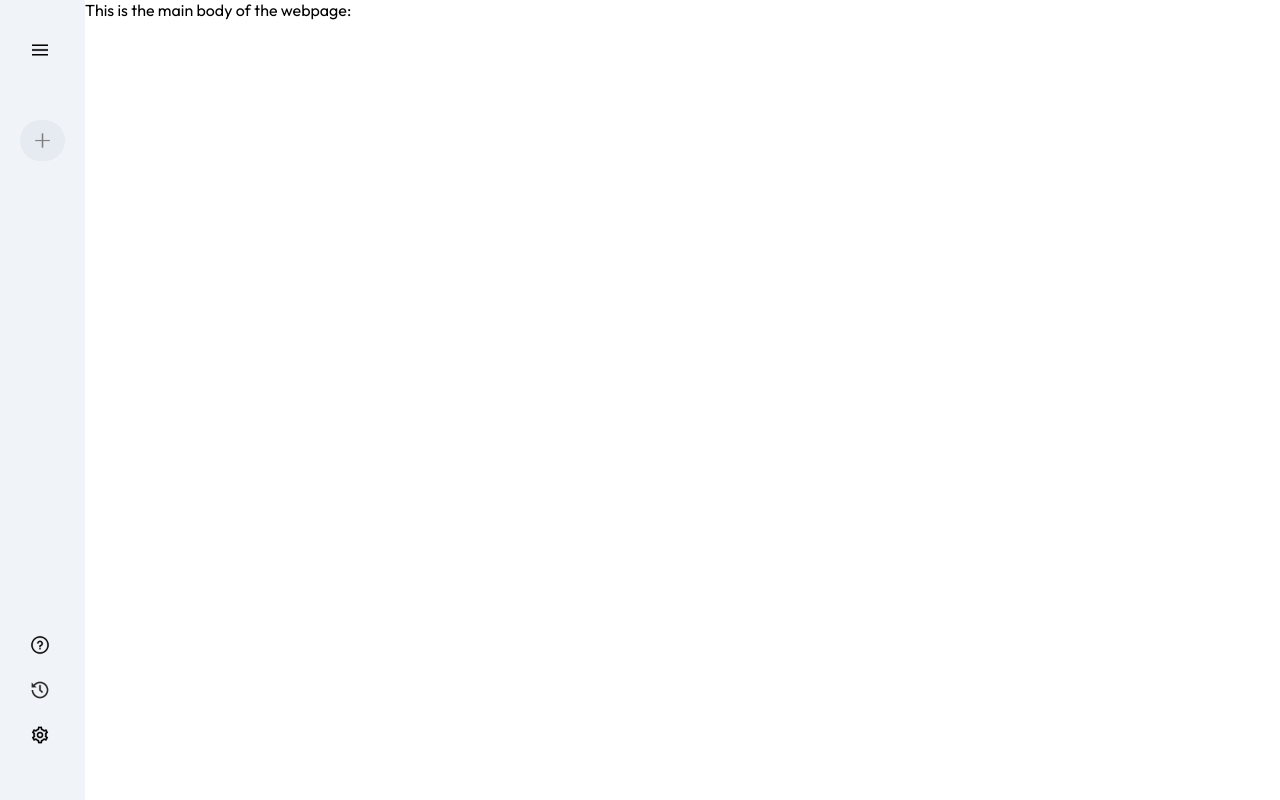
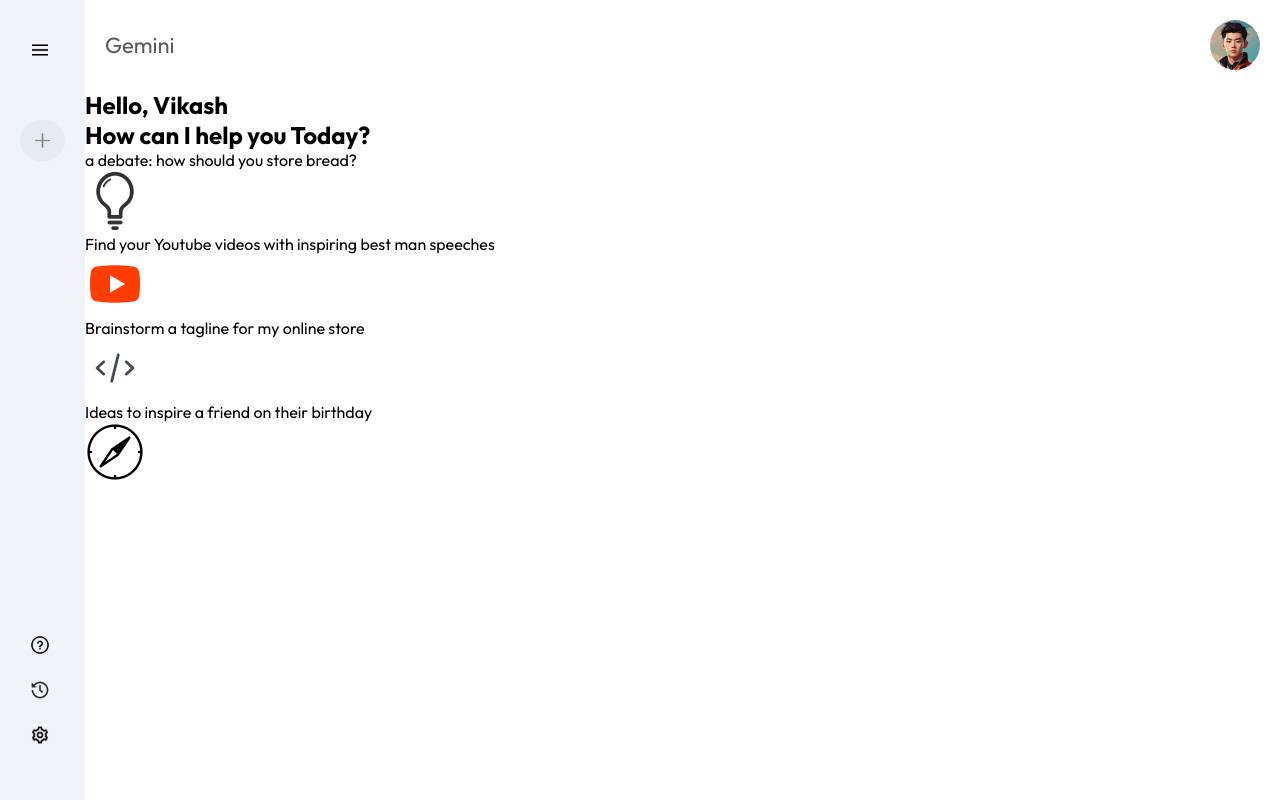
Before and after one commit to Vikash-thak12/My_Projects, a React (Vite) app in the folder Gemini-Clone/Gemini-Clone/: page / in a window 1280 px wide. Built offline with nearby package versions, Linux system fonts and the light colour scheme.

Commit message:
added cards and text for main page

```diff
--- a/Gemini-Clone/Gemini-Clone/src/App.jsx
+++ b/Gemini-Clone/Gemini-Clone/src/App.jsx
@@ -1,5 +1,5 @@
 import React from 'react';
-import Sidebar from './component/Sidebar/Sidebar'
+import Sidebar from './component/Sidebar/Sidebar';
 import Main from './component/Main/Main';
 
 const App = () => {
--- a/Gemini-Clone/Gemini-Clone/src/component/Main/Main.css
+++ b/Gemini-Clone/Gemini-Clone/src/component/Main/Main.css
@@ -0,0 +1,23 @@
+.main-container
+{
+    flex: 1;
+    min-height: 100vh;
+    padding-bottom: 15vh;
+    position: relative;
+
+}
+.header
+{
+    /* width: 100%; */
+    display: flex;
+    align-items: center;
+    justify-content: space-between;
+    font-size: 22px;
+    padding: 20px;
+    color: #585858;
+}
+
+.header img{
+    border-radius: 50%;
+    width: 50px;
+}
--- a/Gemini-Clone/Gemini-Clone/src/component/Main/Main.jsx
+++ b/Gemini-Clone/Gemini-Clone/src/component/Main/Main.jsx
@@ -1,9 +1,39 @@
 import React from 'react';
+import './Main.css';
+import { assets } from '../../assets/assets';
 
 const Main = () => {
   return (
-    <div>
-        This is the main body of the webpage:
+    <div className='main-container'>
+      <div className="header">
+        <p>Gemini</p>
+        <img src={assets.user_icon} alt="" />
+      </div>
+
+      <div className="middle">
+        <div className="text">
+          <h2><span>Hello, Vikash</span></h2>
+          <h2>How can I help you Today?</h2>
+        </div>
+        <div className="cards">
+          <div className="card">
+            <p> a debate: how should you store bread?</p>
+            <img src={assets.bulb_icon} alt="" />
+          </div>
+          <div className="card">
+            <p>Find your Youtube videos with inspiring best man speeches</p>
+            <img src={assets.youtube_icon} alt="" />
+          </div>
+          <div className="card">
+            <p>Brainstorm a tagline for my online store</p>
+            <img src={assets.code_icon} alt="" />
+          </div>
+          <div className="card">
+            <p>Ideas to inspire a friend on their birthday</p>
+            <img src={assets.compass_icon} alt="" />
+          </div>
+        </div>
+      </div>
     </div>
   );
 };
--- a/Gemini-Clone/Gemini-Clone/src/component/Sidebar/Sidebar.css
+++ b/Gemini-Clone/Gemini-Clone/src/component/Sidebar/Sidebar.css
@@ -2,7 +2,7 @@
 {
     padding: 20px;
     min-height: 100vh;
-    display: inline-flex;
+    display: flex;
     flex-direction: column;
     justify-content: space-between;
     background-color: #f0f4f9;
```
